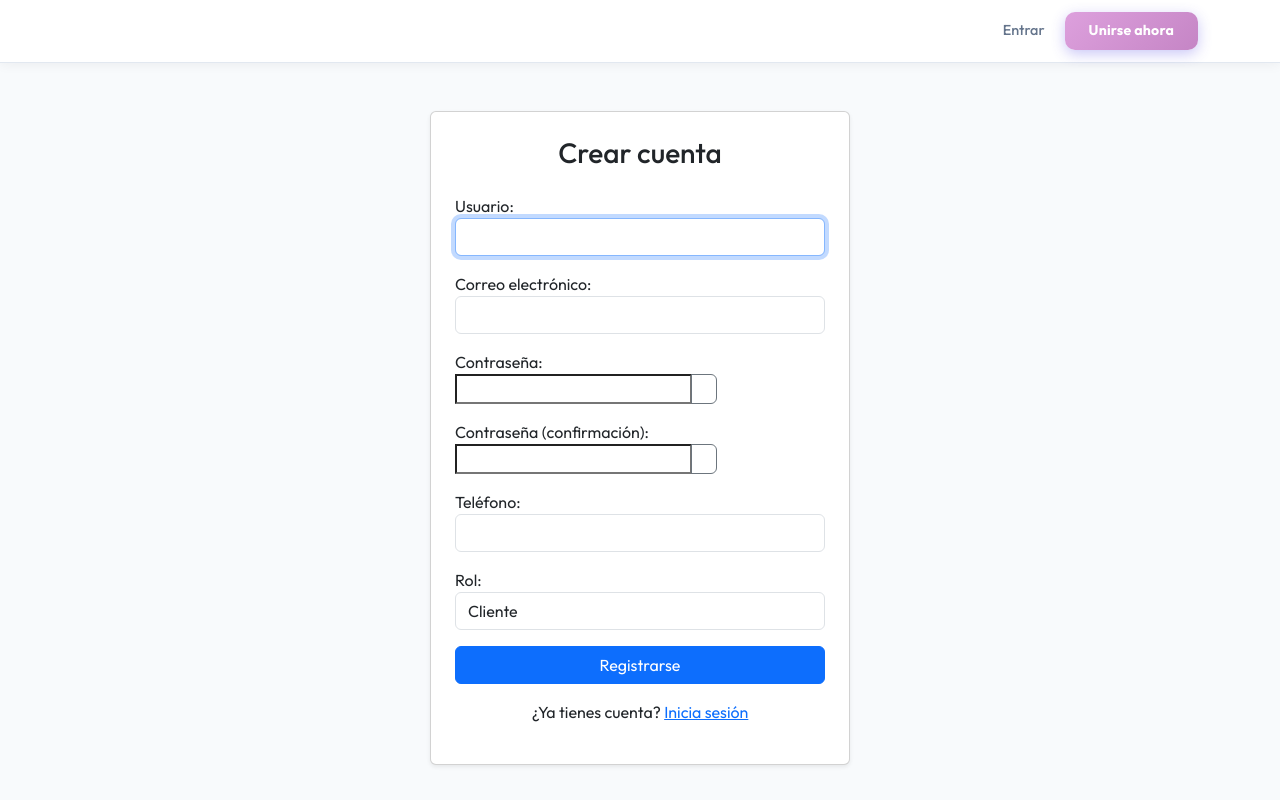
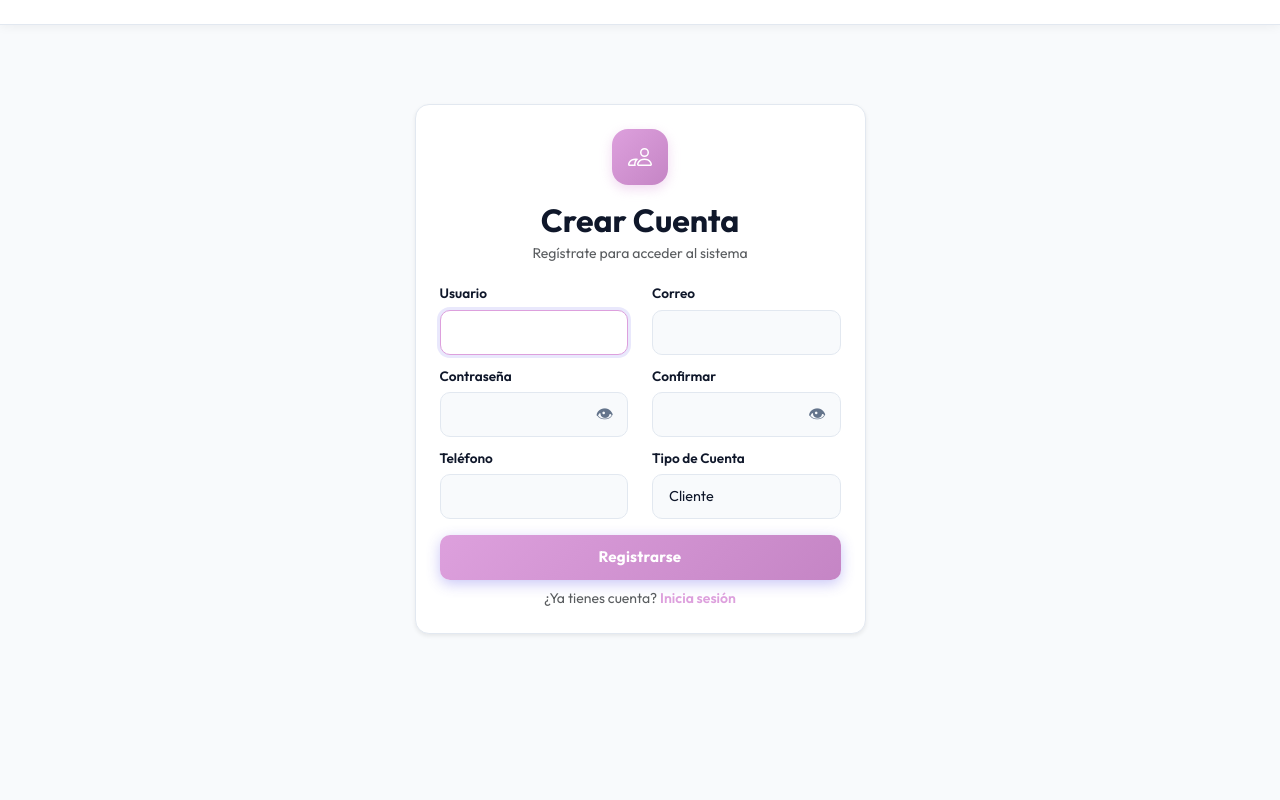
Before and after one commit to saracruz98/django-3, a Django app: page /register/ in a window 1280 px wide. Run offline with Django 5.2, Linux system fonts and the light colour scheme; some libraries are stand-ins or nearby versions.

Commit message:
style: Redesign login and register forms, remove unauth nav links, and compress register form vertically

```diff
--- a/inventario_django/dcrm/website/templates/home.html
+++ b/inventario_django/dcrm/website/templates/home.html
@@ -180,9 +180,9 @@
       <div class="premium-card animate-fade-in shadow-sm">
         <div class="text-center mb-4">
           <div style="width:56px;height:56px;border-radius:16px;
-               background:linear-gradient(135deg,var(--primary-color),#4338ca);
+               background:linear-gradient(135deg,var(--primary-color),var(--primary-dark));
                display:flex;align-items:center;justify-content:center;
-               margin:0 auto 1rem;">
+               margin:0 auto 1rem; box-shadow: 0 4px 12px rgba(221, 160, 221, 0.4);">
             <svg xmlns="http://www.w3.org/2000/svg" width="24" height="24" fill="white" viewBox="0 0 16 16">
               <path d="M8 1a2 2 0 0 1 2 2v4H6V3a2 2 0 0 1 2-2m3 6V3a3 3 0 0 0-6 0v4a2 2 0 0 0-2 2v5a2 2 0 0 0 2 2h6a2 2 0 0 0 2-2V9a2 2 0 0 0-2-2"/>
             </svg>
--- a/inventario_django/dcrm/website/templates/navbar.html
+++ b/inventario_django/dcrm/website/templates/navbar.html
@@ -36,18 +36,7 @@
 
         {% else %}
 
-        <!-- Menú no autenticado -->
-        <li class="nav-item">
-          <a class="nav-link" href="{% url 'home' %}">Entrar</a>
-        </li>
-        <li class="nav-item ms-lg-2">
-          <a class="btn-premium text-white px-4"
-             href="{% url 'register' %}"
-             style="width:auto; height:38px; display:inline-flex;
-                    align-items:center; border-radius:10px; font-size:.88rem;">
-            Unirse ahora
-          </a>
-        </li>
+        <!-- Menú no autenticado (opciones ocultas por petición) -->
 
         {% endif %}
       </ul>
--- a/inventario_django/dcrm/website/templates/register.html
+++ b/inventario_django/dcrm/website/templates/register.html
@@ -4,76 +4,95 @@
 {% block title %}Registro{% endblock %}
 
 {% block content %}
-<div class="d-flex justify-content-center mt-5">
-    <div class="card shadow-sm" style="width: 100%; max-width: 420px;">
-        <div class="card-body p-4">
-            <h3 class="card-title text-center mb-4">Crear cuenta</h3>
-            {% if messages %}
-            {% for message in messages %}
-            <div class="alert alert-{{ message.tags }} alert-dismissible fade show" role="alert">
-                {{ message }}
-                <button type="button" class="btn-close" data-bs-dismiss="alert" aria-label="Cerrar"></button>
+<div class="row min-vh-100 align-items-center justify-content-center" style="margin-top: -80px;">
+  <div class="col-md-6 col-lg-5 mx-auto">
+    <div class="premium-card animate-fade-in shadow-sm" style="padding: 1.5rem;">
+      <div class="text-center mb-3">
+        <div style="width:56px;height:56px;border-radius:16px;
+             background:linear-gradient(135deg,var(--primary-color),var(--primary-dark));
+             display:flex;align-items:center;justify-content:center;
+             margin:0 auto 1rem; box-shadow: 0 4px 12px rgba(221, 160, 221, 0.4);">
+          <svg xmlns="http://www.w3.org/2000/svg" width="24" height="24" fill="white" viewBox="0 0 16 16">
+            <path d="M15 14s1 0 1-1-1-4-5-4-5 3-5 4 1 1 1 1zm-7.978-1A.261.261 0 0 1 7 12.996c.001-.264.167-1.03.76-1.72C8.312 10.629 9.282 10 11 10c1.717 0 2.687.63 3.24 1.276.593.69.758 1.457.76 1.72l-.008.002-.014.002zM11 7a2 2 0 1 0 0-4 2 2 0 0 0 0 4m3-2a3 3 0 1 1-6 0 3 3 0 0 1 6 0M6.936 9.28a5.88 5.88 0 0 0-1.23-.247A7.35 7.35 0 0 0 5 9c-4 0-5 3-5 4q0 1 1 1h4.216A2.238 2.238 0 0 1 5 13c0-1.01.377-2.042 1.09-2.904.243-.294.526-.569.846-.816M4.92 10A5.493 5.493 0 0 0 4 13H1c0-1 1-3 4-3a4.8 4.8 0 0 1-.08 0zM1 13v-.001z"/>
+          </svg>
         </div>
-            {% endfor %}
-            {% endif %}
+        <h2 class="fw-bold mb-1">Crear Cuenta</h2>
+        <p class="text-muted small">Regístrate para acceder al sistema</p>
+      </div>
+
       <form method="post" action="{% url 'register' %}" novalidate>
         {% csrf_token %}
-                <div class="mb-3">
-                    {{ form.username.label_tag }}
+
+        <div class="row">
+          <div class="col-md-6 mb-2">
+              <label class="form-label" for="{{ form.username.id_for_label }}">Usuario</label>
               {{ form.username }}
           </div>
-                <div class="mb-3">
-                    {{ form.email.label_tag }}
+          <div class="col-md-6 mb-2">
+              <label class="form-label" for="{{ form.email.id_for_label }}">Correo</label>
               {{ form.email }}
           </div>
-                <div class="mb-3">
-                    {{ form.password1.label_tag }}<br />
-                    <div class="input-group mb-2">
+        </div>
+
+        <div class="row">
+          <div class="col-md-6 mb-2">
+              <label class="form-label" for="{{ form.password1.id_for_label }}">Contraseña</label>
+              <div class="input-wrap">
                   {{ form.password1 }}
-                        <button type="button" class="btn btn-outline-secondary toggle-password" tabindex="-1" data-target="id_password1">
-                            <i class="bi bi-eye-slash"></i>
-                        </button>
+                  <span class="toggle-pw" onclick="togglePwVisibility('{{ form.password1.id_for_label }}', this)">👁</span>
               </div>
           </div>
-                <div class="mb-3">
-                    {{ form.password2.label_tag }}<br />
-                    <div class="input-group mb-2">
+          <div class="col-md-6 mb-2">
+              <label class="form-label" for="{{ form.password2.id_for_label }}">Confirmar</label>
+              <div class="input-wrap">
                   {{ form.password2 }}
-                        <button type="button" class="btn btn-outline-secondary toggle-password" tabindex="-1" data-target="id_password2">
-                            <i class="bi bi-eye-slash"></i>
-                        </button>
+                  <span class="toggle-pw" onclick="togglePwVisibility('{{ form.password2.id_for_label }}', this)">👁</span>
               </div>
           </div>
-                <div class="mb-3">
-                    {{ form.telefono.label_tag }}
+        </div>
+
+        <div class="row">
+          <div class="col-md-6 mb-2">
+              <label class="form-label" for="{{ form.telefono.id_for_label }}">Teléfono</label>
               {{ form.telefono }}
           </div>
-                <div class="mb-3">
-                    {{ form.rol.label_tag }}
+          <div class="col-md-6 mb-3">
+              <label class="form-label" for="{{ form.rol.id_for_label }}">Tipo de Cuenta</label>
               {{ form.rol }}
           </div>
-                <button type="submit" class="btn btn-primary w-100">Registrarse</button>
+        </div>
+
+        <button type="submit" class="btn-premium mb-2 w-100">Registrarse</button>
+
+        <div class="text-center">
+          <p class="small text-muted mb-0">
+            ¿Ya tienes cuenta?
+            <a href="{% url 'login' %}" class="text-decoration-none fw-semibold"
+               style="color:var(--primary-color)">Inicia sesión</a>
+          </p>
+        </div>
       </form>
+    </div>
+  </div>
+</div>
 
 <script>
-            document.querySelectorAll('.toggle-password').forEach(btn => {
-                btn.addEventListener('click', () => {
-                    const target = btn.getAttribute('data-target');
-                    const input = document.getElementById(target);
-                    if (input) {
-                        const type = input.getAttribute('type') === 'password' ? 'text' : 'password';
-                        input.setAttribute('type', type);
-                        btn.querySelector('i').classList.toggle('bi-eye');
-                        btn.querySelector('i').classList.toggle('bi-eye-slash');
+  function togglePwVisibility(inputId, iconElement) {
+    const pw = document.getElementById(inputId);
+    if (pw) {
+        pw.type = pw.type === 'text' ? 'password' : 'text';
+        iconElement.textContent = pw.type === 'text' ? '🙈' : '👁';
+    }
+  }
+
+  // Agregar clases form-control-custom a todos los inputs automáticamente
+  document.addEventListener('DOMContentLoaded', function() {
+    const inputs = document.querySelectorAll('input, select');
+    inputs.forEach(input => {
+        if (!input.classList.contains('form-control-custom') && input.type !== 'hidden' && input.type !== 'submit') {
+            input.classList.add('form-control', 'form-control-custom');
         }
     });
   });
 </script>
-
-            <p class="text-center mt-3">
-                ¿Ya tienes cuenta? <a href="{% url 'login' %}">Inicia sesión</a>
-            </p>
-            </div>
-        </div>
-    </div>
 {% endblock %}
--- a/inventario_django/dcrm/website/templates/staff_dashboard.html
+++ b/inventario_django/dcrm/website/templates/staff_dashboard.html
@@ -119,10 +119,7 @@
                 <a href="{% url 'create_routine' %}" class="btn btn-primary w-100">Crear Nueva Rutina</a>
                 <a href="{% url 'assign_routine' %}" class="btn btn-outline-primary w-100">Asignar Rutina a Cliente</a>
                 <hr class="my-1">
-                <a href="{% url 'exercise_list' %}" class="btn btn-outline-primary w-100 text-start d-flex justify-content-between align-items-center">
-                    <span>Gestionar Ejercicios</span>
-                    <span>🏋️</span>
-                </a>
+
                 <a href="{% url 'routine_list' %}" class="btn btn-outline-primary w-100 text-start d-flex justify-content-between align-items-center">
                     <span>Gestionar Rutinas/Planes</span>
                     <span>📋</span>
```
Lines whose indentation alone changed are shown as unchanged.
